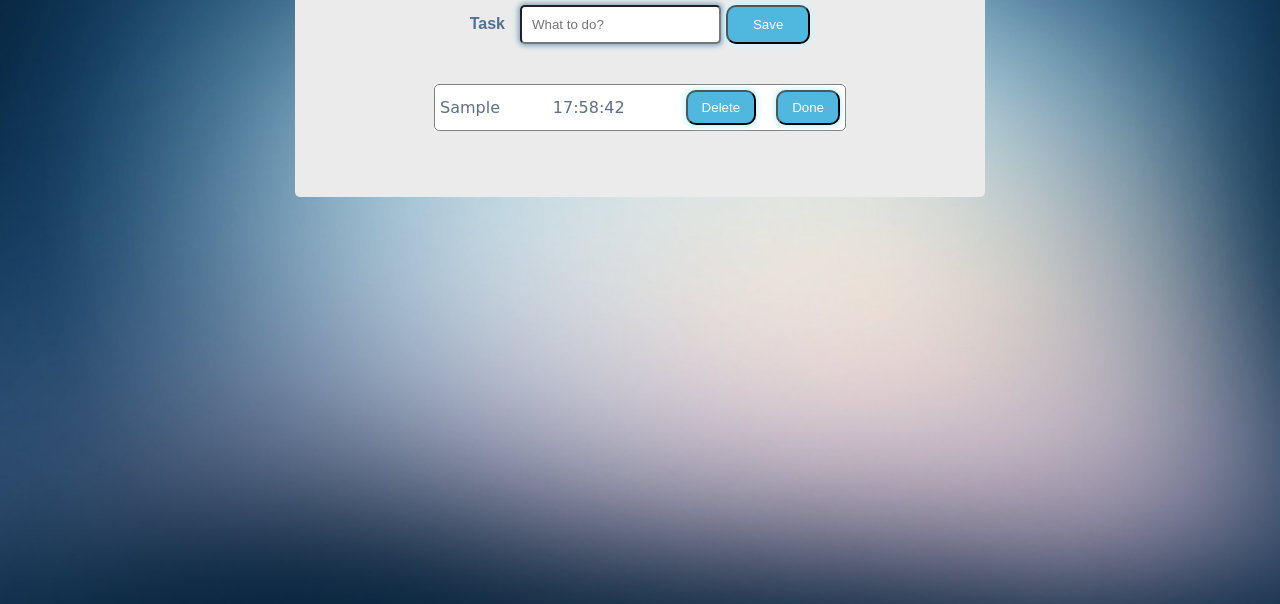
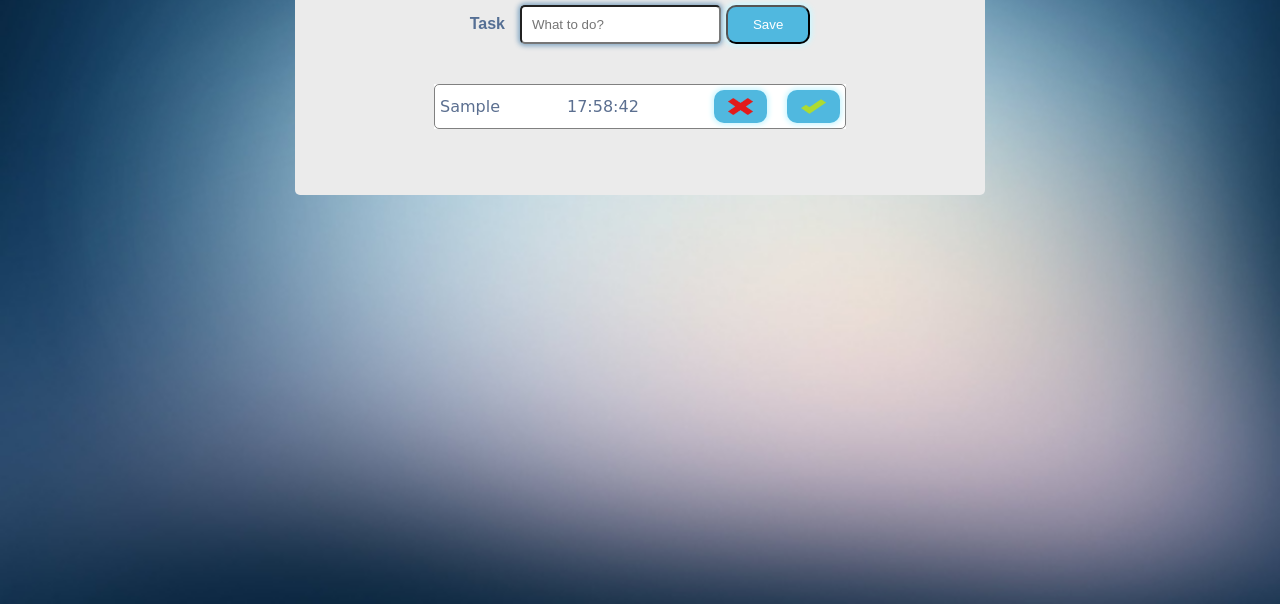
Before and after one commit to stronge-omsk/ToDoList, a plain HTML site: page index.html in a window 1280 px wide. Both pictures are taken after typing "Sample" into the empty fields and a click on the button "Save". Shown: the part 196-800 px from the top of the page. Drawn offline with nearby package versions, Linux system fonts and the light colour scheme; a web font is replaced by a local one.

Commit message:
changed buttons delete and add on the picture

```diff
--- a/index.js
+++ b/index.js
@@ -6,24 +6,15 @@ function addItem() {
   if (!todoInput.val()) {
     return;
   }
-
   const item = {
     date: new Date,
     name: todoInput.val(),
     completed: false
   };
-  // todoList.push(accept);
   todoList.push(item);
   todoInput.val('');
   renderToDoList();
-
 };
-// document.getElementById('Btn').addEventListener('click', addItem)
-// const b = document.createElement('button')
-// document.body.appendChild(b)
-// console.log(b);
-// $('#Btn').on('click', addItem)
-
 function renderToDoList() {
   const list = $('.todo-list');
   list.empty();
@@ -35,15 +26,15 @@ function renderToDoList() {
     const name = $('<div class="name">');
     name.text(todoItem.name);
     //   li.appendChild(document.createTextNode(todoList[i]));
-    const deleteBtn = $('<input type="button">');
+    const deleteBtn = $('<input type="image" src="image/delete.png">');
     // deleteBtn.attr('type', 'button');
     deleteBtn.addClass('todo-button-delete')
-    deleteBtn.val('Delete');   //= 'Delete';
+    // deleteBtn.val('Delete');   //= 'Delete';
     $(deleteBtn).on('click', function () {
       deleteItem(i);
     })
-    const accept = $('<input type="button">');
-    accept.val('Done');
+    const accept = $('<input type="image" src="image/check.png">');  //$('<input type="button">');
+    // accept.val('Done');
     accept.addClass('todo-button-accept')
     if (todoItem.completed) {
       li.addClass('button-cross-out')
@@ -51,11 +42,11 @@ function renderToDoList() {
     $(accept).on('click', function (){
       todoList[i].completed = true;
       renderToDoList();
-      if(todoItem.completed) {
-        li.addClass('todo-button-accept:active')
-      }
+    })
+    if(todoItem.completed) {
+      li.addClass('button-accept')
+    }
 
-    })
     li.append(name);
     li.append(date);
     li.append(deleteBtn);
@@ -63,15 +54,10 @@ function renderToDoList() {
     li.addClass('todo-item');
     list.append(li);
   }
-
 }
-
 function deleteItem(index) {
   todoList.splice(index, 1)
-
-
   renderToDoList();
-
 }
 
 
--- a/style.css
+++ b/style.css
@@ -42,6 +42,8 @@ body {
   padding-right: 14px;
   padding-top: 8px;
   padding-bottom: 8px;
+  width: 25px;
+  height: 17px;
   /* src: url(image/delete.png); */
 
 }
@@ -52,31 +54,37 @@ body {
   margin-left: 20px;
   background-color: #50b8df;
   box-shadow: 0 0 5px 2px #ccf6ff;
-  color: white;
   border-radius: 10px;
   padding-left: 14px;
   padding-right: 14px;
   padding-top: 8px;
   padding-bottom: 8px;
+  width: 25px;
+  height: 17px;
+}
+
 
 }
+
+.button-accept {
+  display: none;
+}
+
 
 .button-cross-out {
   /* text-decoration: line-through; */
   text-decoration-color: red;
   text-decoration-line:  line-through;
+  /* background-image: url(image/delete.png); */
   /* border-bottom: 1px solid red;
   margin-bottom: -10px; */
 }
 
-.todo-button-accept:active {
-  display: none;
-}
 
-.todo-button-delete:hover {
+/* .todo-button-delete:hover {
   background-color: red;
   cursor: pointer;
-}
+} */
 
 .todo-item {
   display: flex;
```
